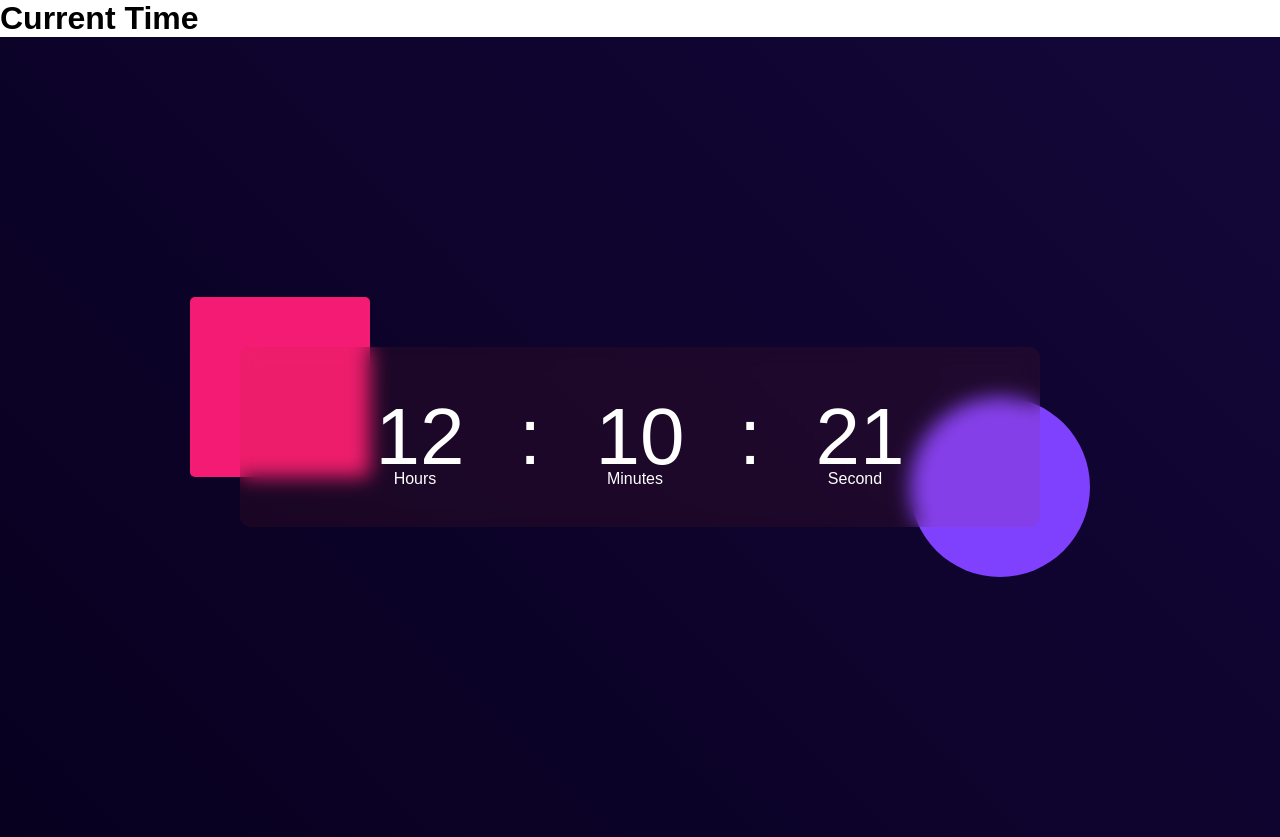
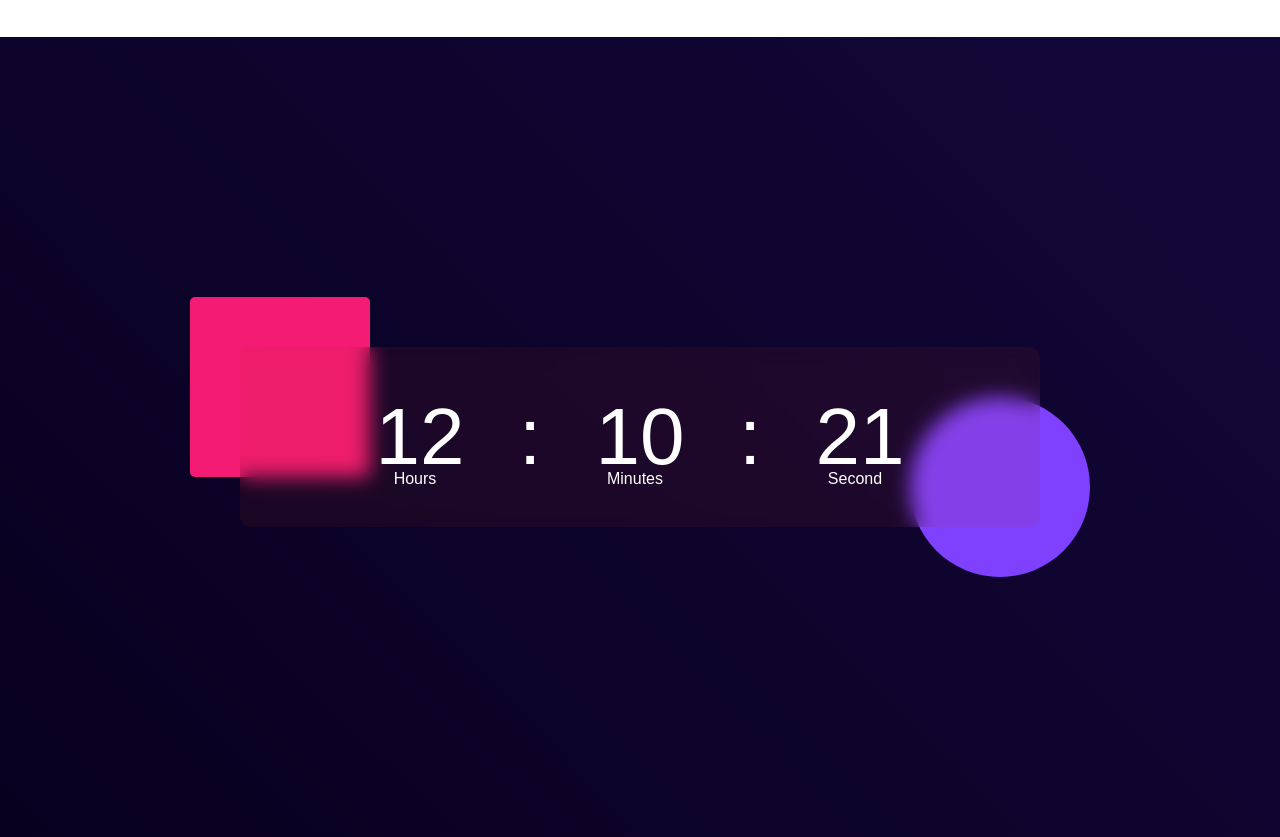
Before and after one commit to imshe201/Digital_Clock, a plain HTML site: page index.html in a window 1280 px wide. Drawn offline with Linux system fonts and the light colour scheme.

Commit message:
Update style.css

```diff
--- a/style.css
+++ b/style.css
@@ -3,6 +3,10 @@
     padding: 0;
     font-family: 'Poppins', sans-serif;
     box-sizing: border-box;
+}
+h1{
+    color: #fff;
+    text-align: center;
 }
 .hero{
     width: 100%;
```
